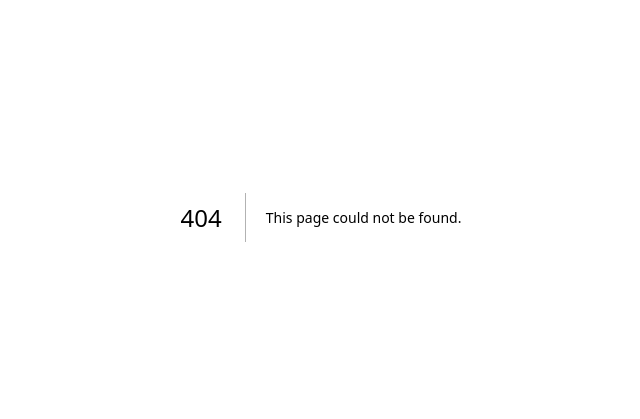
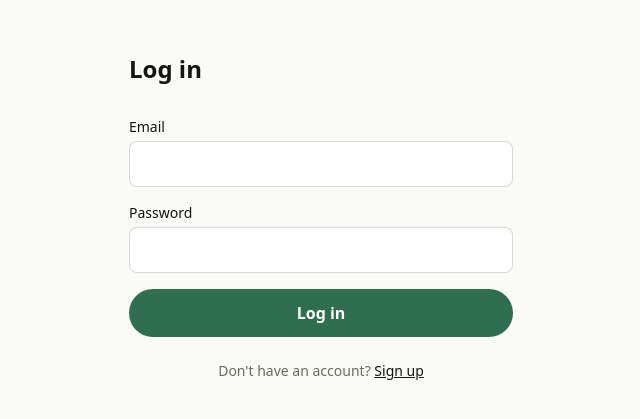
Before and after one commit to marvelousfxmt5-collab/course-platform, a Next.js app: page /login in a window 1280 px wide. Before the commit this address had no page. Shown: the part 183-602 px from the top of the page, without its empty margins (319-959 px from the left). Built offline with nearby package versions, Linux system fonts and the light colour scheme.

Commit message:
Create page.tsx

```diff
--- /dev/null
+++ b/app/login/page.tsx
@@ -0,0 +1,87 @@
+'use client'
+
+import { useState } from 'react'
+import Link from 'next/link'
+import { useRouter } from 'next/navigation'
+import { createClient } from '@/lib/supabase-browser'
+
+export default function LoginPage() {
+  const [email, setEmail] = useState('')
+  const [password, setPassword] = useState('')
+  const [loading, setLoading] = useState(false)
+  const [error, setError] = useState<string | null>(null)
+  const router = useRouter()
+
+  async function handleLogin(e: React.FormEvent) {
+    e.preventDefault()
+    setError(null)
+    setLoading(true)
+
+    const supabase = createClient()
+    const { error } = await supabase.auth.signInWithPassword({ email, password })
+
+    setLoading(false)
+
+    if (error) {
+      setError(error.message)
+      return
+    }
+
+    router.push('/dashboard')
+    router.refresh()
+  }
+
+  return (
+    <main className="flex min-h-screen items-center justify-center px-6">
+      <div className="w-full max-w-sm">
+        <h1 className="mb-8 text-2xl font-bold">Log in</h1>
+
+        <form onSubmit={handleLogin} className="space-y-4">
+          <div>
+            <label htmlFor="email" className="mb-1 block text-sm font-medium">
+              Email
+            </label>
+            <input
+              id="email"
+              type="email"
+              required
+              value={email}
+              onChange={(e) => setEmail(e.target.value)}
+              className="focus-ring w-full rounded-lg border border-black/15 px-4 py-2.5"
+            />
+          </div>
+          <div>
+            <label htmlFor="password" className="mb-1 block text-sm font-medium">
+              Password
+            </label>
+            <input
+              id="password"
+              type="password"
+              required
+              value={password}
+              onChange={(e) => setPassword(e.target.value)}
+              className="focus-ring w-full rounded-lg border border-black/15 px-4 py-2.5"
+            />
+          </div>
+
+          {error && <p className="text-sm text-red-600">{error}</p>}
+
+          <button
+            type="submit"
+            disabled={loading}
+            className="focus-ring w-full rounded-full bg-[var(--accent)] py-3 font-semibold text-white hover:bg-[var(--accent-dark)] transition-colors disabled:opacity-60"
+          >
+            {loading ? 'Logging in…' : 'Log in'}
+          </button>
+        </form>
+
+        <p className="mt-6 text-center text-sm text-[var(--muted)]">
+          Don't have an account?{' '}
+          <Link href="/signup" className="font-medium text-[var(--ink)] underline">
+            Sign up
+          </Link>
+        </p>
+      </div>
+    </main>
+  )
+}
```
